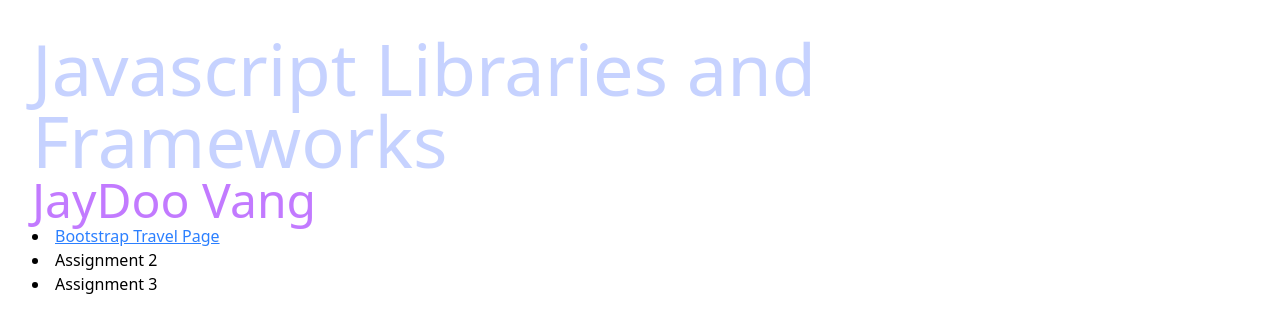
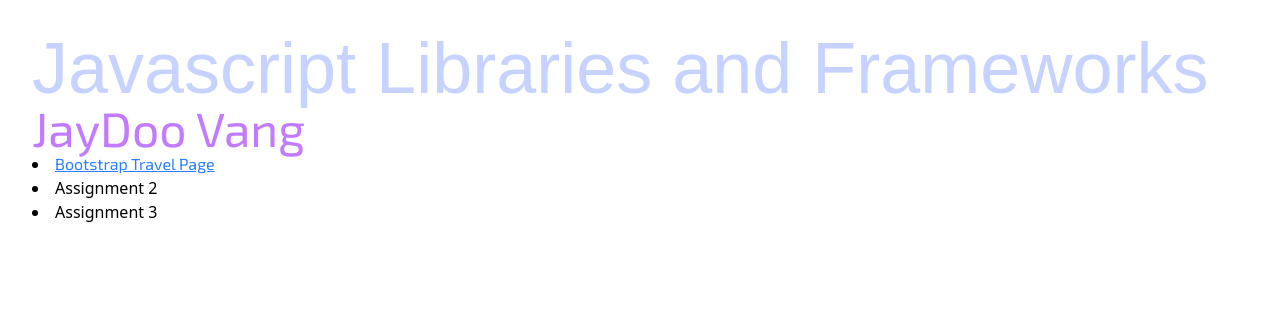
Before and after one commit to JayDooVang/JavaScript-Libraries-and-Frameworks, a plain HTML site: page index.html in a window 1280 px wide. Drawn offline with nearby package versions, Linux system fonts and the light colour scheme.

Commit message:
added chopsic font

```diff
--- a/index.html
+++ b/index.html
@@ -12,6 +12,14 @@
 
     <!--Tailwind End-->
 
+    <!--Font style start-->
+    <link rel="preconnect" href="https://fonts.googleapis.com">
+    <link rel="preconnect" href="https://fonts.gstatic.com" crossorigin>
+    <link href="https://fonts.googleapis.com/css2?family=Exo+2:ital,wght@0,100..900;1,100..900&display=swap" rel="stylesheet">
+    <!--Font style end-->
+
+    <link href="style.css" rel="stylesheet">
+
     </head>
   <body>
 
@@ -21,10 +29,10 @@
 
 
     <h1 class="text-7xl text-indigo-200">Javascript Libraries and Frameworks</h1>
-    <h2 class="text-5xl text-purple-400">JayDoo Vang</h2>
+    <h2 class="text-5xl text-purple-400 exo-text">JayDoo Vang</h2>
 
         <ul class="list-disc list-inside">
-            <li><a class="underline text-blue-500" href="bootstrap-travel.html">Bootstrap Travel Page</a></li>
+            <li><a class="underline text-blue-500 exo-text" href="bootstrap-travel.html">Bootstrap Travel Page</a></li>
             <li>Assignment 2</li>
             <li>Assignment 3</li>
         </ul>
--- a/style.css
+++ b/style.css
@@ -1,8 +1,16 @@
-.maincontainer {
-    background-color: lavender
+@font-face {
+    font-family: "Chopsic";
+    src: local("Chopsic"),
+    url("fonts/Chopsic.otf") format(".otf");
 }
 
-.col,
-.col-6 {
-    border: solid black 4px;
+h1 {
+    font-family: "chopsic", sans-serif;
 }
+
+.exo-text {
+  font-family: "Exo 2", sans-serif;
+  font-optical-sizing: auto;
+  font-weight: 400;
+  font-style: normal;
+}
```
Also changed, not shown: fonts/Chopsic.otf (added).
